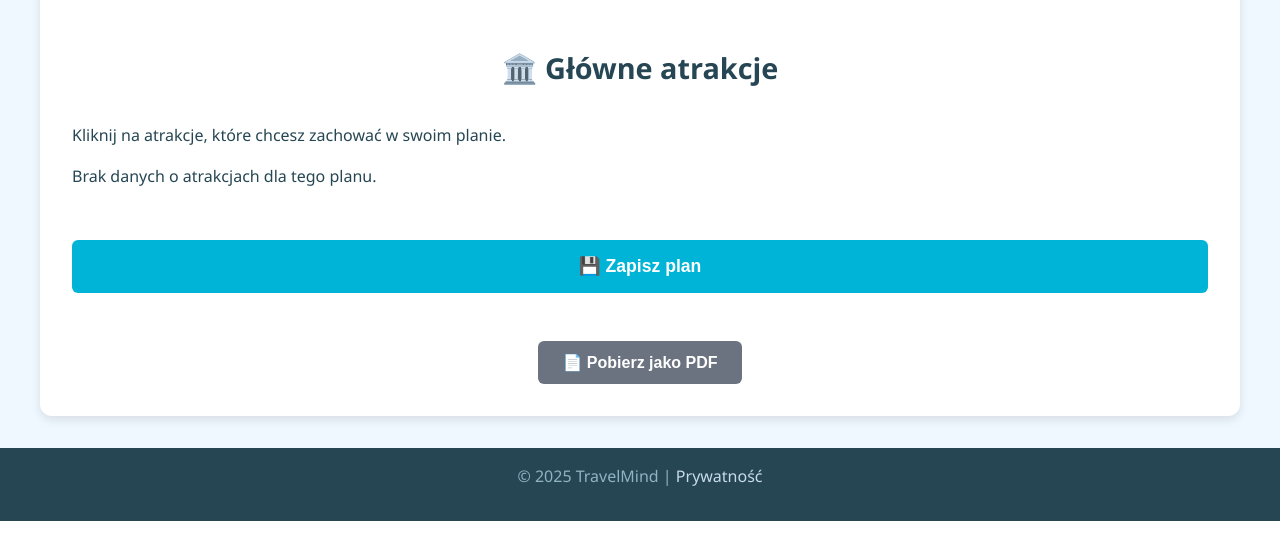
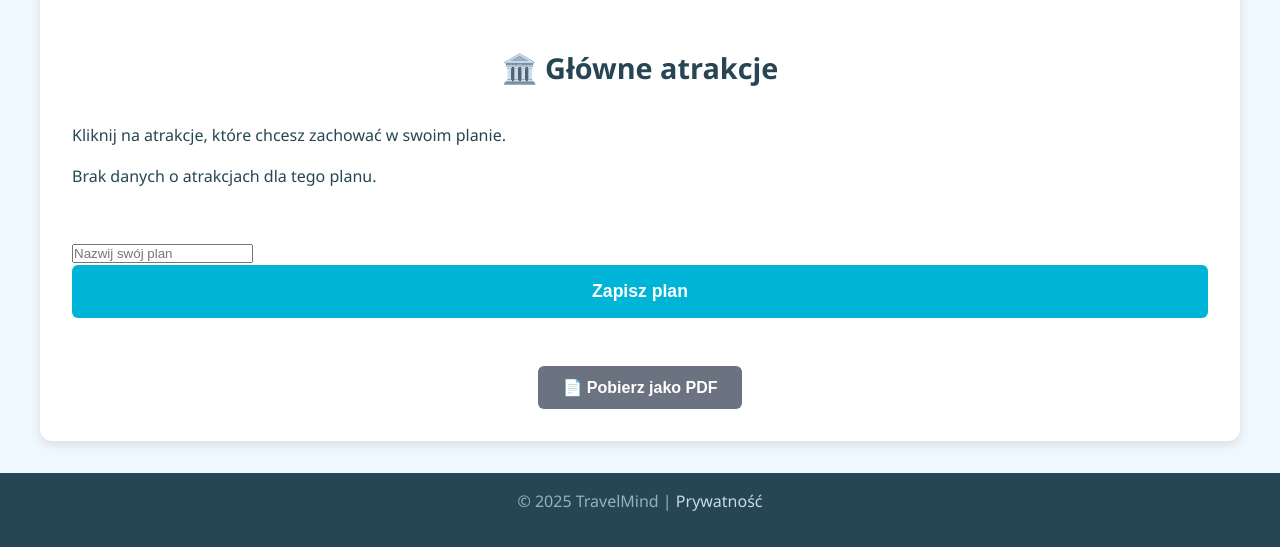
Before and after one commit to KacperKotecki/TravelMind, a Flask app: page /plan/1/1/1 in a window 1280 px wide. Shown: the part 735-1282 px from the top of the page. Before the commit the page ends 1256 px from the top, so only its background shows below. Run offline with Flask 3, Linux system fonts and the light colour scheme; data that the repository does not hold is empty; some libraries are stand-ins or nearby versions.

Commit message:
Refactor: Przeniesienie stanu planu do sesji serwera (Security) i naprawa routingu
- Usunięto podatność na manipulację danymi planu w formularzu HTML
- Dodano obsługę Flask Session do przechowywania wynikowego planu
- Naprawiono url_for w szablonie (plans.save_plan)
- Dodano brakujące importy i poprawiono błędy Pylance w routes.py"

```diff
--- a/app/plans/routes.py
+++ b/app/plans/routes.py
@@ -1,12 +1,10 @@
-from flask import abort, jsonify, render_template, request, flash, redirect, url_for
+from flask import session, flash, redirect, url_for, request, render_template, abort, jsonify
 from flask_login import current_user, login_required
-import json
 from datetime import datetime
 from . import plans
 from ..services import get_plan_details
 from app.api import get_attractions
 from app.models import GeneratedPlan, db, Country
-
 
 # -------------------------------------------------------------------------
 # 1. GENEROWANIE NOWEGO PLANU (Dla niezapisanych)
@@ -15,7 +13,7 @@ from app.models import GeneratedPlan, db, Country
 def show_plan(city, days, style):
     start = request.args.get("start")
     end = request.args.get("end")
-    country_name = request.args.get("country") # Zmienna z nazwą kraju
+    country_name = request.args.get("country")
     lat = request.args.get("lat")
     lon = request.args.get("lon")
 
@@ -27,6 +25,7 @@ def show_plan(city, days, style):
     except (ValueError, TypeError):
         cost_mult = 1.2
 
+    # Pobieramy dane planu z serwisu
     plan_data = get_plan_details(
         city, days, style, country=country_name, start_date=start, end_date=end, lat=lat, lon=lon, cost_mult=cost_mult
     )
@@ -41,6 +40,10 @@ def show_plan(city, days, style):
         country_obj = Country.query.filter_by(name=country_name).first()
         if country_obj and country_obj.danger:
             plan_data['is_dangerous'] = True
+
+    # --- KLUCZOWA POPRAWKA: Zapisz wygenerowany plan do sesji, aby save_plan mógł go odczytać ---
+    # Używamy sesji jako bezpiecznego bufora między wyświetleniem a zapisem
+    session['current_generated_plan'] = plan_data
 
     return render_template("plan_results.html", plan=plan_data, is_saved=False)
 
@@ -58,7 +61,7 @@ def view_saved_plan(plan_id):
     if saved_plan.user_id != current_user.id:
         abort(403) # Brak dostępu
 
-    # Odtwarzamy strukturę danych dla szablonu
+    # Odtwarzamy strukturę danych dla szablonu (mapowanie z modelu DB na obiekt dla widoku)
     plan_data = {
         "query": {
             "city": saved_plan.city,
@@ -82,7 +85,6 @@ def view_saved_plan(plan_id):
 
 @plans.route("/api/attractions/<string:city>")
 def api_get_attractions(city):
-    # --- ZMIANA: Obsługa kraju również w endpointcie API ---
     country = request.args.get("country")
     attractions_data = get_attractions(city, country=country, limit=10)
 
@@ -92,91 +94,62 @@ def api_get_attractions(city):
 
 
 # -------------------------------------------------------------------------
-# 3. ZAPISYWANIE PLANU DO BAZY (Logika wyboru atrakcji)
+# 3. ZAPISYWANIE PLANU DO BAZY
 # -------------------------------------------------------------------------
-@plans.route("/save_plan", methods=["POST"])
+@plans.route('/save_plan', methods=['POST'])
 @login_required
 def save_plan():
-    # Pobieramy cały JSON planu (ukryte pole w formularzu)
-    plan_json = request.form.get("plan_data")
-    # Pobieramy listę nazw zaznaczonych kafelków
-    selected_cards = request.form.getlist('cards')
+    # 1. Pobierz dane z sesji server-side (zamiast z formularza HTML)
+    plan_data = session.get('current_generated_plan')
 
-    if not plan_json:
-        flash("Błąd: Brak danych planu do zapisu.", "danger")
-        return redirect(request.referrer or url_for('main.index'))
+    if not plan_data:
+        flash("Twoja sesja wygasła lub plan nie został znaleziony. Wygeneruj plan ponownie.", "danger")
+        return redirect(url_for('main.index'))
 
+    # 2. Parsowanie dat z powrotem do obiektów date (bo JSON w sesji przechowuje je jako stringi)
+    # Zakładamy format ISO YYYY-MM-DD
     try:
-        plan = json.loads(plan_json)
-    except json.JSONDecodeError:
-        flash("Błąd: Nieprawidłowe dane planu.", "danger")
-        return redirect(request.referrer or url_for('main.index'))
+        start_str = plan_data['query'].get('start')
+        end_str = plan_data['query'].get('end')
 
-    # --- FILTROWANIE ATRAKCJI ---
-    full_attractions_list = plan.get('attractions', [])
+        d_start = datetime.strptime(start_str, "%Y-%m-%d").date() if start_str else None
+        d_end = datetime.strptime(end_str, "%Y-%m-%d").date() if end_str else None
+    except ValueError:
+        d_start = None
+        d_end = None
 
-    # Logika: Jeśli lista 'selected_cards' jest pusta -> zapisz wszystkie.
-    # Jeśli zawiera elementy -> zapisz tylko te, które są na liście.
-    if not selected_cards:
-        selected_attractions_data = full_attractions_list
-        flash_msg = "Zapisano cały plan (nie wybrano konkretnych atrakcji)."
-    else:
-        # Filtrujemy listę słowników, zostawiając te, których 'name' jest w selected_cards
-        selected_attractions_data = [
-            attr for attr in full_attractions_list
-            if attr.get('name') in selected_cards
-        ]
-        flash_msg = "Zapisano plan z wybranymi atrakcjami!"
+    # 3. Utwórz obiekt GeneratedPlan (zgodny z Twoim model.py)
+    new_plan = GeneratedPlan(
+        user_id=current_user.id,
+        city=plan_data['query']['city'],
+        country=plan_data['query'].get('country'),
+        days=plan_data['query']['days'],
+        travel_style=plan_data['query']['style'],
 
-    # Przygotowanie reszty danych
-    query = plan.get('query', {})
-    cost = plan.get('cost', {})
+        data_start=d_start,
+        data_end=d_end,
 
-    data_start = None
-    data_end = None
-    try:
-        if query.get('start'):
-            data_start = datetime.strptime(query['start'], "%Y-%m-%d").date()
-        if query.get('end'):
-            data_end = datetime.strptime(query['end'], "%Y-%m-%d").date()
-    except ValueError:
-        pass
+        total_cost_pln=plan_data['cost'].get('total_pln'),
+        total_cost_local_currency=plan_data['cost'].get('total_local'),
+        local_currency_code=plan_data['cost'].get('currency'),
 
-    try:
-        total_cost_pln = float(cost.get('total_pln')) if cost.get('total_pln') is not None else None
-    except (ValueError, TypeError):
-        total_cost_pln = None
-
-    try:
-        total_cost_local = float(cost.get('total_local')) if cost.get('total_local') is not None else None
-    except (ValueError, TypeError):
-        total_cost_local = None
-
-    # Tworzenie obiektu bazy danych
-    new_plan = GeneratedPlan(
-        city=query.get('city', 'Nieznane'),
-        country=query.get('country'),
-        days=query.get('days'),
-        travel_style=query.get('style'),
-        vacation_type=None,
-        data_start=data_start,
-        data_end=data_end,
-        total_cost_pln=total_cost_pln,
-        total_cost_local_currency=total_cost_local,
-        local_currency_code=cost.get('currency'),
-        weather_data=plan.get('weather'),
-        attractions_data=selected_attractions_data, # ZAPISUJEMY PRZEFILTROWANE DANE
-        user_id=current_user.id
+        weather_data=plan_data.get('weather'),
+        attractions_data=plan_data.get('attractions')
     )
 
     try:
         db.session.add(new_plan)
         db.session.commit()
-        flash(flash_msg, "success")
+
+        # 4. Czyścimy plan z sesji po udanym zapisie
+        session.pop('current_generated_plan', None)
+
+        # Przekierowujemy do listy planów użytkownika po zapisie
+        flash("Twój plan podróży został pomyślnie zapisany!", "success")
+        return redirect(url_for('main.my_plans'))
+
     except Exception as e:
         db.session.rollback()
-        from flask import current_app
-        current_app.logger.exception(f"Błąd zapisu planu do DB: {e}")
-        flash(f"Błąd zapisu bazy danych: {e}", "danger")
-
-    return redirect(url_for('main.my_plans'))
+        # Logowanie błędu warto dodać w przyszłości np. current_app.logger.error(str(e))
+        flash(f"Wystąpił błąd bazy danych podczas zapisywania: {str(e)}", "danger")
+        return redirect(url_for('main.index'))
--- a/app/templates/plan_results.html
+++ b/app/templates/plan_results.html
@@ -157,10 +157,10 @@
 
 {% if not is_saved %}
 <div class="save">
-    <form id="save-form" method="POST" action="{{ url_for('plans.save_plan') }}">
-        <input type="hidden" name="plan_data" value='{{ plan | tojson }}'>
-        <button type="submit" class="zapisz btn btn-primary"><span class="icon">💾</span> Zapisz plan</button>
-    </form>
+    <form action="{{ url_for('plans.save_plan') }}" method="POST">
+    <input type="text" name="plan_name" placeholder="Nazwij swój plan" required>
+    <button type="submit" class="btn btn-primary">Zapisz plan</button>
+</form>
 </div>
 {% endif %}
 
```
